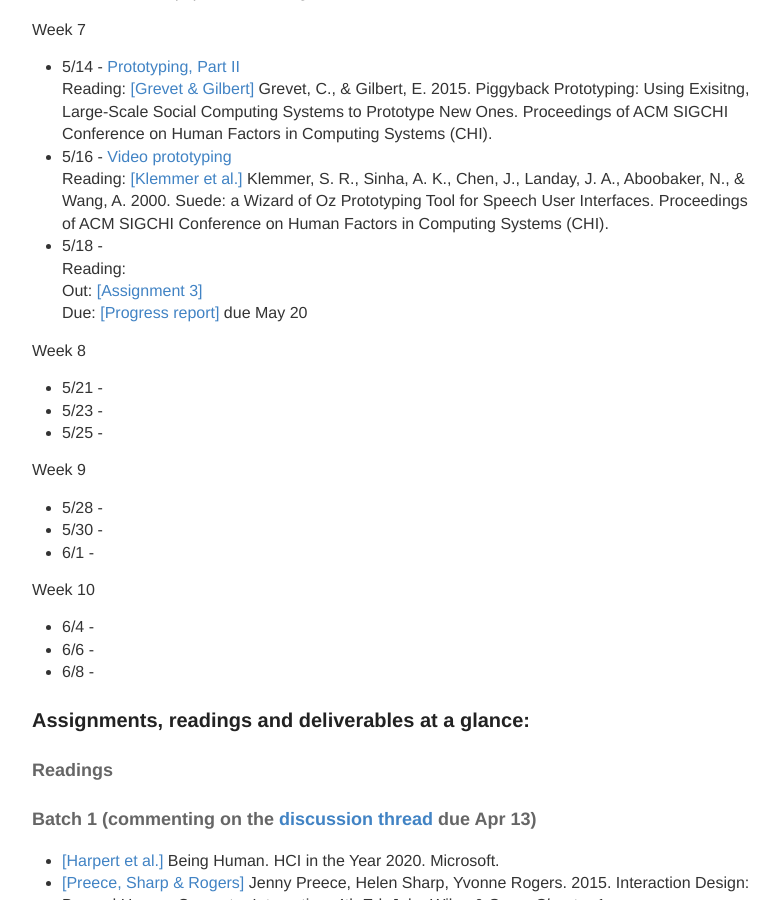
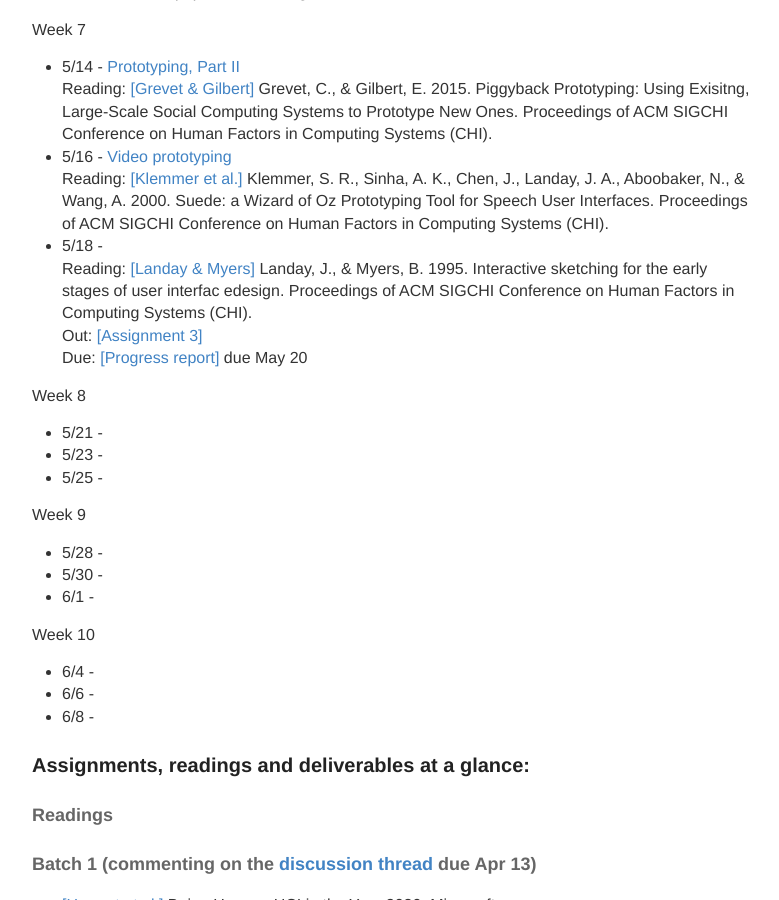
Before and after one commit to hciwang/hciwang.github.io, a Jekyll site: the page built from _posts/2018-3-25-lectures.md, in a window 1280 px wide and 900 px high, scrolled down 2135 px. Shown: the whole window, without its empty margins (248-1027 px from the left). Built offline with Jekyll 4.4.1, drawn with Linux system fonts in a browser that asks for light colours.

Commit message:
Update 2018-3-25-lectures.md

```diff
--- a/_posts/2018-3-25-lectures.md
+++ b/_posts/2018-3-25-lectures.md
@@ -70,7 +70,7 @@
 - 5/16 - [Video prototyping](https://canvas.ucdavis.edu/courses/225630/files?preview=3577055)
 Reading: [[Klemmer et al.]](https://canvas.ucdavis.edu/courses/225630/files?preview=3573169) Klemmer, S. R., Sinha, A. K., Chen, J., Landay, J. A., Aboobaker, N., & Wang, A. 2000. Suede: a Wizard of Oz Prototyping Tool for Speech User Interfaces. Proceedings of ACM SIGCHI Conference on Human Factors in Computing Systems (CHI).
 - 5/18 -
-Reading:
+Reading: [[Landay & Myers]](https://dl.acm.org/citation.cfm?id=223910) Landay, J., & Myers, B. 1995. Interactive sketching for the early stages of user interfac edesign. Proceedings of ACM SIGCHI Conference on Human Factors in Computing Systems (CHI).
 Out: [[Assignment 3]]()
 Due: [[Progress report]](https://canvas.ucdavis.edu/courses/225630/assignments/199854) due May 20
 
```
